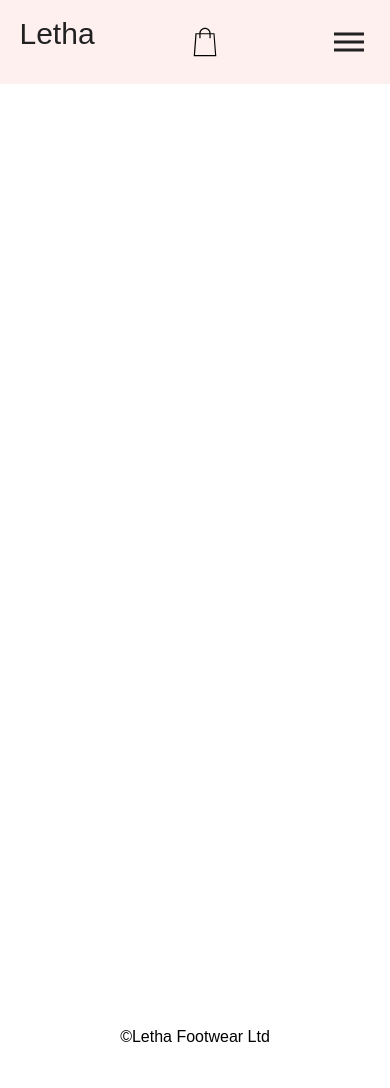
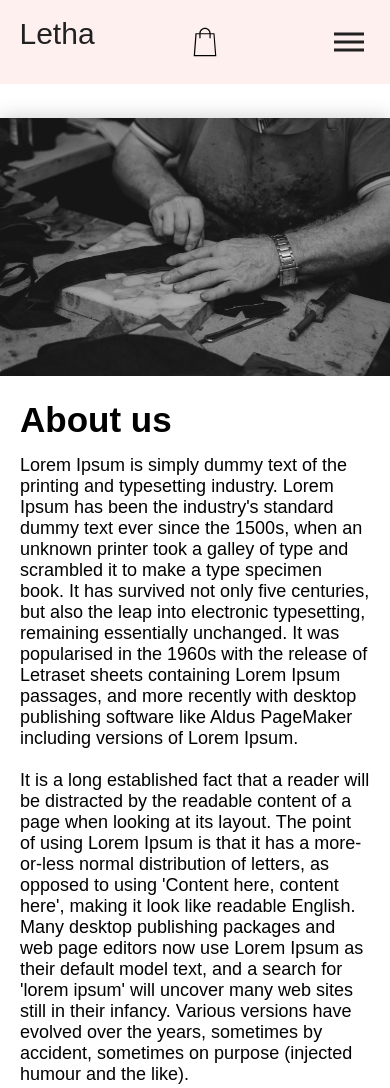
Before and after one commit to ToppHestmark/letha-website, a plain HTML site: page about.html in a window 390 px wide. Shown: the top 1088 px of the page. Before the commit the page ends 1046 px from the top, so only its background shows below. Drawn offline with Linux system fonts and the light colour scheme; a web font is replaced by a local one.

Commit message:
finished about page

```diff
--- /dev/null
+++ b/about.css
@@ -0,0 +1,50 @@
+nav {
+  margin-bottom: 4vh;
+}
+.about__container {
+  display: flex;
+  justify-content: center;
+}
+
+.about__contentContainer {
+  width: 60vw;
+  box-shadow: 0 0 20px 0 rgba(0, 0, 0, 0.2), 0 5px 5px 0 rgba(0, 0, 0, 0.24);
+}
+
+.about__image {
+  width: 100%;
+  height: auto;
+}
+
+.about__text {
+  padding: 40px;
+  margin-bottom: 40px;
+  font-size: 18px;
+}
+.about__text h1 {
+  font-size: 45px;
+  font-weight: 900;
+  margin-bottom: 15px;
+}
+
+.about__lowerTextMargin p {
+  margin-bottom: 30px;
+}
+
+@media screen and (max-width: 768px) {
+  .about__contentContainer {
+    width: 100vw;
+  }
+
+  .about__text {
+    padding: 20px;
+    margin-bottom: 40px;
+  }
+  .about__text h1 {
+    font-size: 35px;
+  }
+
+  .about__lowerTextMargin p {
+    margin-bottom: 30px;
+  }
+}
--- a/about.html
+++ b/about.html
@@ -7,6 +7,7 @@
   <meta name="author" content="Suphachai Hestmark">
   <meta name="description" content="Handcrafted leather shoes with the finest material available. Organic and sustainably made.">
   <link rel="stylesheet" href="style.css">
+  <link rel="stylesheet" href="about.css">
   <title>Letha Footwear | About</title>
 </head>
 <body>
@@ -29,7 +30,31 @@
   </nav>
 
   <main class="main">
-
+    <section class="about__container">
+      <div class="about__contentContainer">
+        <img class="about__image" src="./assets/handmade_pexels-ekrulila-3084342-2.jpg" alt="Leather workshop">
+        <div class="about__text">
+          <h1>About us</h1>
+        <p>
+          Lorem Ipsum is simply dummy text of the printing and typesetting industry. Lorem Ipsum has been the industry's standard dummy text ever since the 1500s, when an unknown printer took a galley of type and scrambled it to make a type specimen book. It has survived not only five centuries, but also the leap into electronic typesetting, remaining essentially unchanged. It was popularised in the 1960s with the release of Letraset sheets containing Lorem Ipsum passages, and more recently with desktop publishing software like Aldus PageMaker including versions of Lorem Ipsum.
+        </p>
+        <br>
+        <p>
+          It is a long established fact that a reader will be distracted by the readable content of a page when looking at its layout. The point of using Lorem Ipsum is that it has a more-or-less normal distribution of letters, as opposed to using 'Content here, content here', making it look like readable English. Many desktop publishing packages and web page editors now use Lorem Ipsum as their default model text, and a search for 'lorem ipsum' will uncover many web sites still in their infancy. Various versions have evolved over the years, sometimes by accident, sometimes on purpose (injected humour and the like).
+        </p>
+        </div>
+        <img class="about__image" src="./assets/sahin-sezer-dincer-4SMnogaYpIo-unsplash.jpg" alt="Leather workshop">
+        <div class="about__text about__lowerTextMargin">
+          <p>
+            There are many variations of passages of Lorem Ipsum available, but the majority have suffered alteration in some form, by injected humour, or randomised words which don't look even slightly believable. If you are going to use a passage of Lorem Ipsum, you need to be sure there isn't anything embarrassing hidden in the middle of text. All the Lorem Ipsum generators on the Internet tend to repeat predefined chunks as necessary, making this the first true generator on the Internet. It uses a dictionary of over 200 Latin words, combined with a handful of model sentence structures, to generate Lorem Ipsum which looks reasonable. The generated Lorem Ipsum is therefore always free from repetition, injected humour, or non-characteristic words etc.
+          </p>
+          <br>
+            <p>
+              Contrary to popular belief, Lorem Ipsum is not simply random text. It has roots in a piece of classical Latin literature from 45 BC, making it over 2000 years old. Richard McClintock, a Latin professor at Hampden-Sydney College in Virginia, looked up one of the more obscure Latin words, consectetur, from a Lorem Ipsum passage, and going through the cites of the word in classical literature, discovered the undoubtable source. Lorem Ipsum comes from sections 1.10.32 and 1.10.33 of "de Finibus Bonorum et Malorum" (The Extremes of Good and Evil) by Cicero, written in 45 BC. This book is a treatise on the theory of ethics, very popular during the Renaissance. The first line of Lorem Ipsum, "Lorem ipsum dolor sit amet..", comes from a line in section 1.10.32.
+            </p>
+        </div>
+      </div>
+    </section>
   </main>
 
   <footer class="footer">
@@ -37,5 +62,7 @@
   </footer>
 
   <script src="app.js"></script>
+  <!-- Upper Image by Ekrulila on Pexels - URL: "https://www.pexels.com/nb-no/bilde/armbandsur-laer-travel-handverker-3084342/" -->
+  <!-- Lower image by Sahin Sezer Dincer on Unsplash - URL: "https://unsplash.com/photos/4SMnogaYpIo" -->
 </body>
 </html>
--- a/contact.css
+++ b/contact.css
@@ -18,13 +18,6 @@ body {
   font-weight: 100;
   font-size: 12px;
   line-height: 30px;
-  color: #777;
-  background-image: url('./assets/pexels-wilson-vitorino-2177474-2.jpg');
-  background-repeat: no-repeat;
-  background-attachment: fixed;
-  background-position: center;
-  background-size: cover;
-  backdrop-filter: blur(4px);
 }
 
 .contact__formContainer {
@@ -116,10 +109,6 @@ fieldset {
   color: #888;
 }
 
-.footer {
-  color: whitesmoke;
-}
-
 @media screen and (max-width: 768px) {
 
   #contact__form {
```
Also changed, not shown: index.html (+2 -2 lines), assets/pexels-wilson-vitorino-2177474-2.jpg (deleted), assets/sahin-sezer-dincer-4SMnogaYpIo-unsplash.jpg (added).
